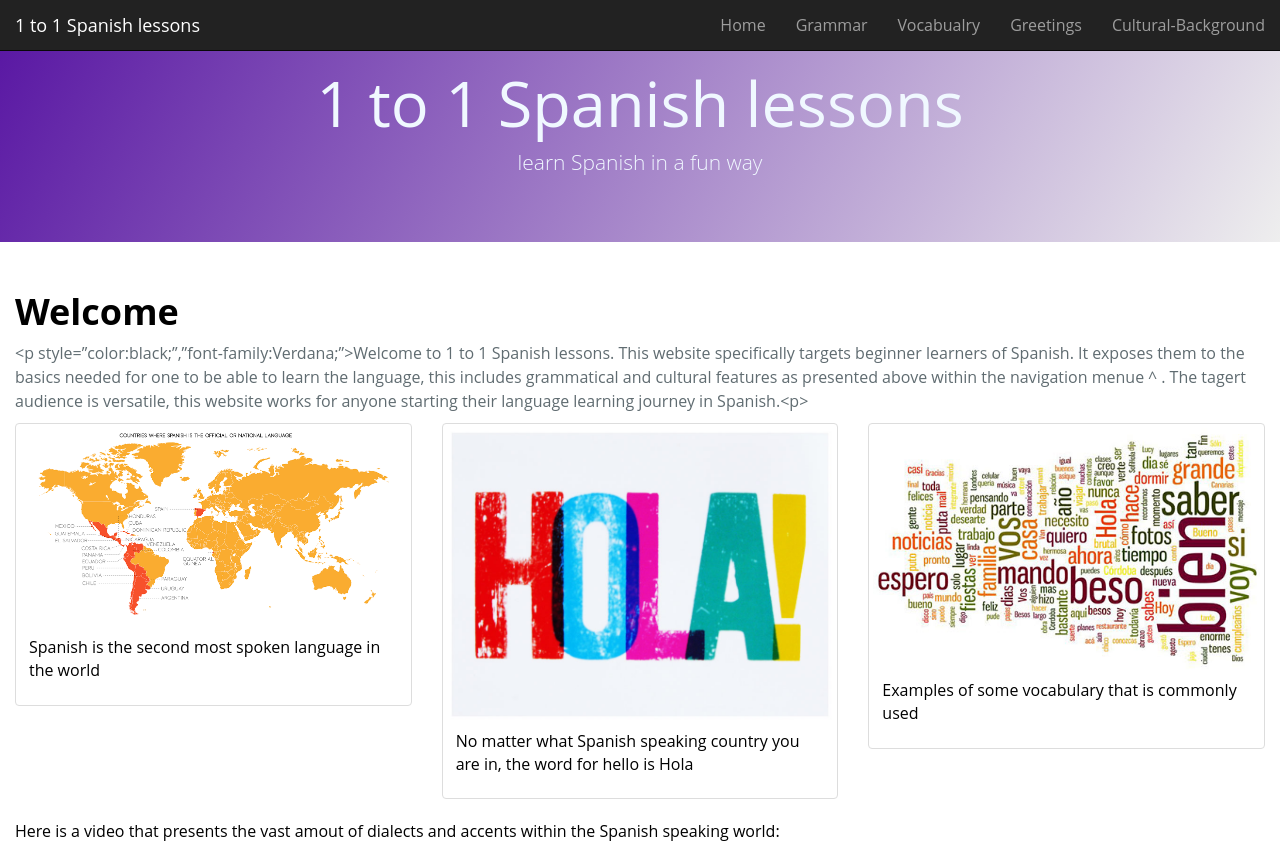
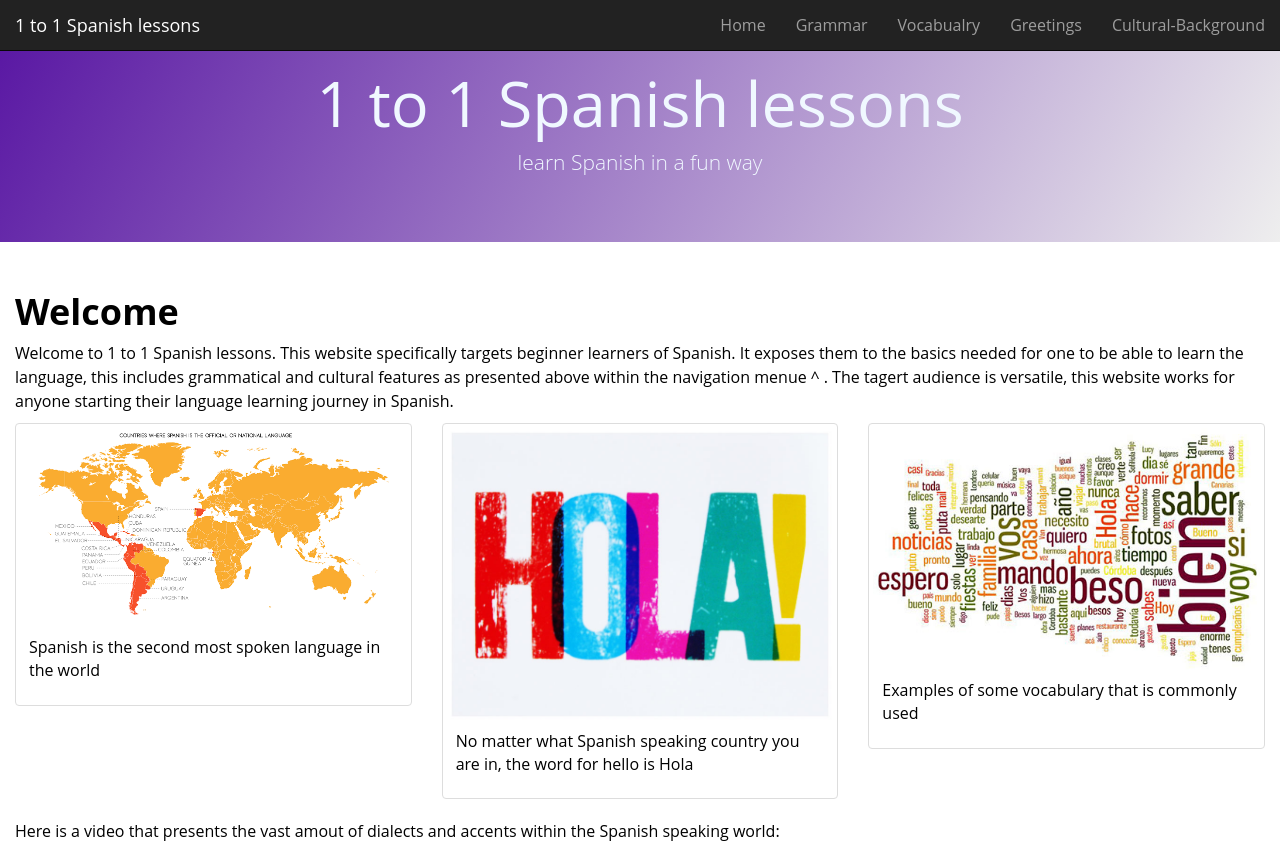
Before and after one commit to valentina-web/SML5202-2020-Final-Valentina, a Jekyll site: the page built from index.md, in a window 1280 px wide and 1282 px high, cut to the strip 0-849 px from the top of the window. Built offline with Jekyll 4.4.1, drawn with Linux system fonts in a browser that asks for light colours; our own code applies the rules of GitHub Pages for plain Markdown files.

Commit message:
Update index.md

```diff
--- a/index.md
+++ b/index.md
@@ -1,6 +1,6 @@
 <h1 style="color:black;"><b>Welcome</b></h1>
 
-<p style="color:black;","font-family:Verdana;">Welcome to 1 to 1 Spanish lessons. This website specifically targets beginner learners of Spanish. It exposes them to the basics needed for one to be able to learn the language, this includes grammatical and cultural features as presented above within the navigation menue ^ . The tagert audience is versatile, this website works for anyone starting their language learning journey in Spanish.<p>
+<p style="font-family:Verdana;" style="color:black;">Welcome to 1 to 1 Spanish lessons. This website specifically targets beginner learners of Spanish. It exposes them to the basics needed for one to be able to learn the language, this includes grammatical and cultural features as presented above within the navigation menue ^ . The tagert audience is versatile, this website works for anyone starting their language learning journey in Spanish.<p>
 
 <div class="row">
   <div class="col-md-4">
```
